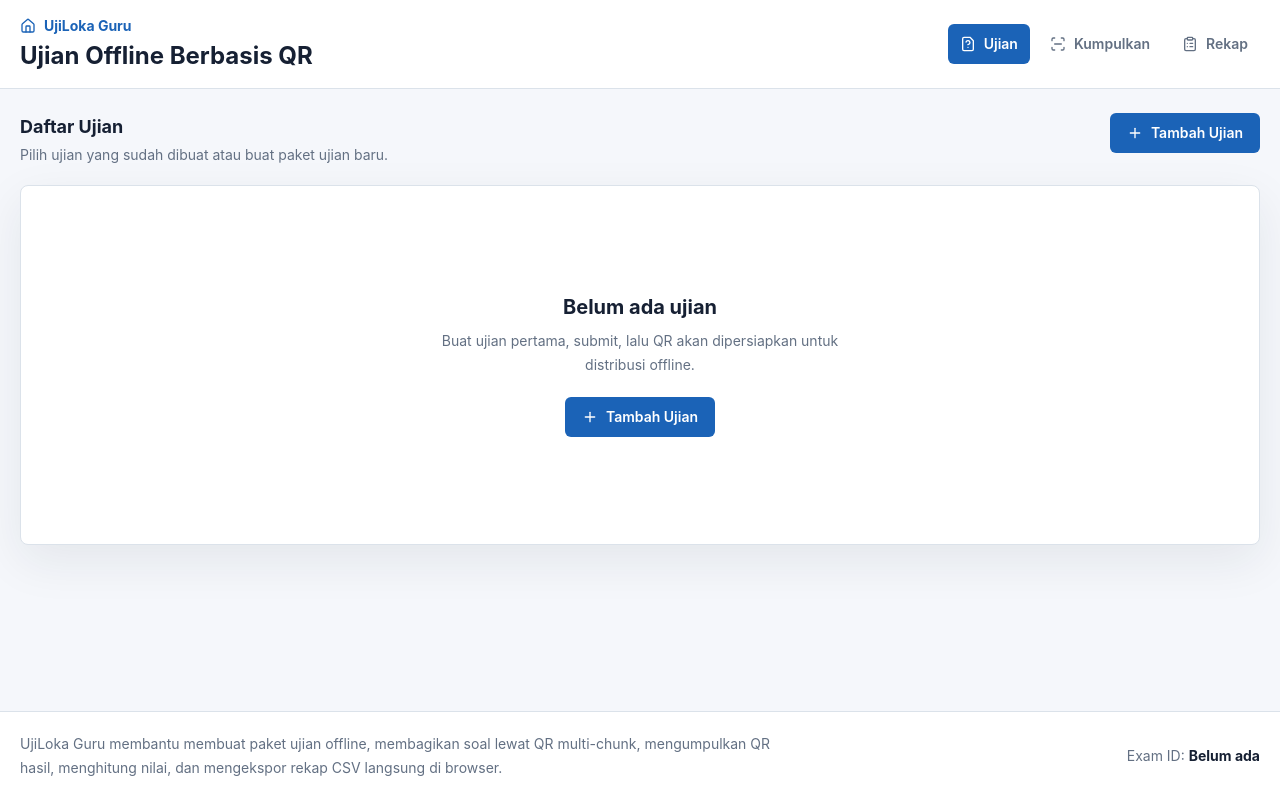
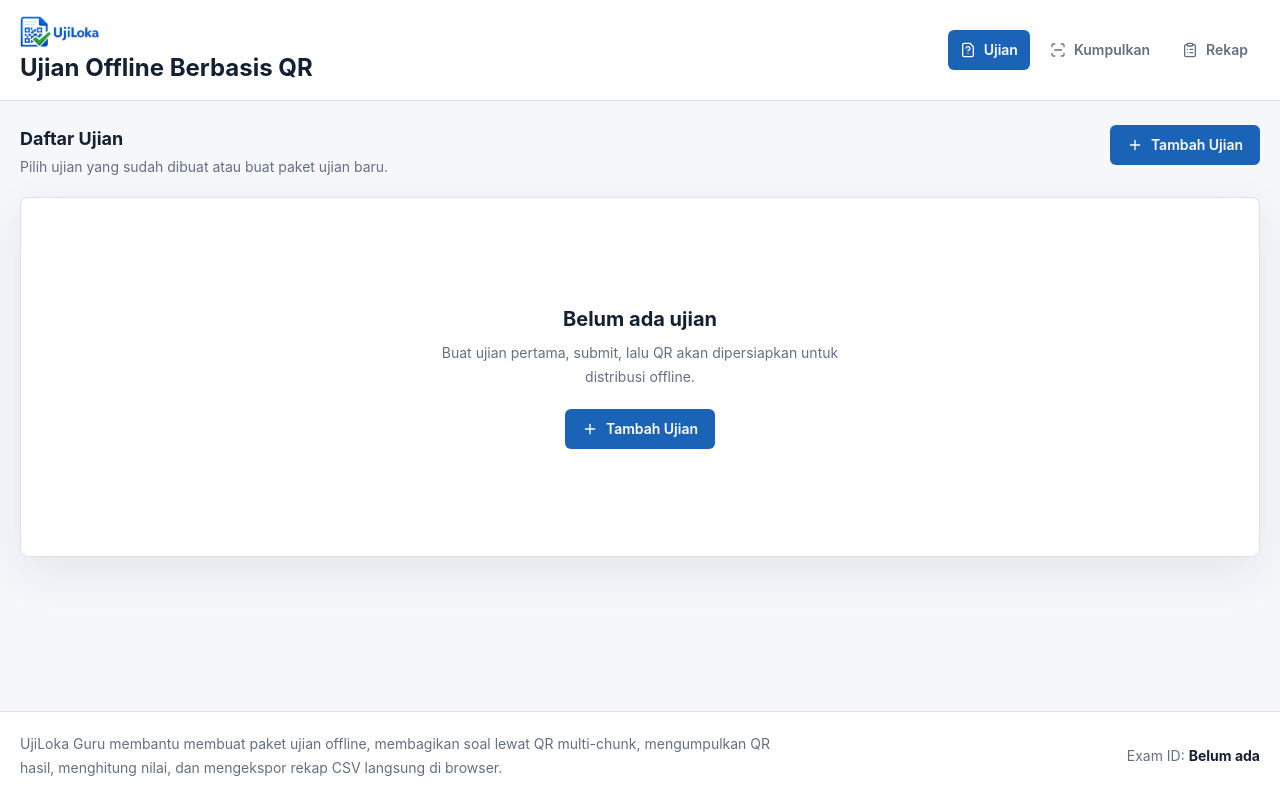
Before and after one commit to dipras/ujiloka-guru, a React (Vite) app: page / in a window 1280 px wide. Built offline with nearby package versions, Linux system fonts and the light colour scheme.

Commit message:
feat: add UjiLoka brand assets

```diff
--- a/index.html
+++ b/index.html
@@ -2,6 +2,7 @@
 <html lang="id">
   <head>
     <meta charset="UTF-8" />
+    <link rel="icon" type="image/png" href="/icon.png" />
     <meta name="viewport" content="width=device-width, initial-scale=1.0" />
     <title>UjiLoka Guru</title>
   </head>
--- a/src/layouts/TeacherAppLayout.tsx
+++ b/src/layouts/TeacherAppLayout.tsx
@@ -1,4 +1,4 @@
-import { ClipboardList, FileQuestion, Home, ScanLine } from "lucide-react";
+import { ClipboardList, FileQuestion, ScanLine } from "lucide-react";
 import { NavLink, Outlet } from "react-router-dom";
 import { useTeacherState } from "../teacher/useTeacherState";
 
@@ -26,8 +26,13 @@ export function TeacherAppLayout() {
         <div className="mx-auto flex max-w-7xl flex-col gap-4 px-5 py-4 lg:flex-row lg:items-center lg:justify-between">
           <div>
             <div className="flex items-center gap-2 text-sm font-bold text-primary">
-              <Home size={16} />
-              UjiLoka Guru
+              <img
+                alt="UjiLoka Guru"
+                className="h-8 w-auto"
+                height={32}
+                src="/logo.png"
+                width={80}
+              />
             </div>
             <h1 className="mt-1 text-2xl font-bold text-ink">
               Ujian Offline Berbasis QR
```
Also changed, not shown: public/icon.png (added), public/logo.png (added).
